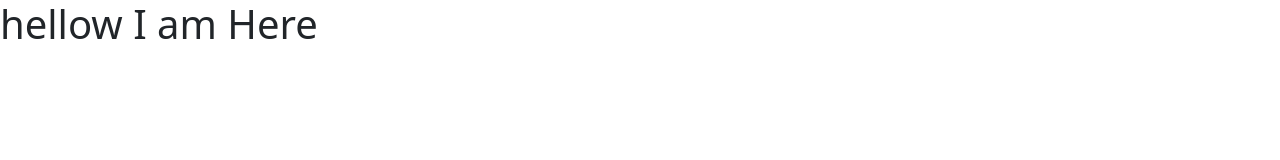
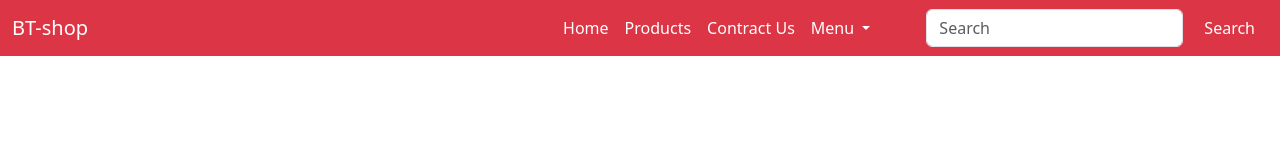
Before and after one commit to minnatur-rahman/Bootstrap-project, a plain HTML site: page index.html in a window 1280 px wide. Drawn offline with nearby package versions, Linux system fonts and the light colour scheme.

Commit message:
add some data

```diff
--- a/index.html
+++ b/index.html
@@ -8,7 +8,45 @@
 </head>
 <body>
 
-<h1>hellow I am Here</h1>
+
+    <nav class="navbar navbar-expand-lg bg-danger">
+        <div class="container-fluid">
+          <a class="navbar-brand text-white" href="#">BT-shop</a>
+          <button class="navbar-toggler" type="button" data-bs-toggle="collapse" data-bs-target="#navbarSupportedContent" aria-controls="navbarSupportedContent" aria-expanded="false" aria-label="Toggle navigation">
+            <span class="navbar-toggler-icon"></span>
+          </button>
+          <div class="collapse navbar-collapse" id="navbarSupportedContent">
+            <ul class="navbar-nav ms-auto mb-2 mb-lg-0 me-5">
+              <li class="nav-item">
+                <a class="nav-link active text-white" aria-current="page" href="#">Home</a>
+              </li>
+              <li class="nav-item">
+                <a class="nav-link text-white" href="#">Products</a>
+              </li>
+              <li class="nav-item">
+                <a class="nav-link text-white" href="#">Contract Us</a>
+              </li>
+              <li class="nav-item dropdown">
+                <a class="nav-link dropdown-toggle text-white" href="#" role="button" data-bs-toggle="dropdown" aria-expanded="false">
+                  Menu
+                </a>
+                <ul class="dropdown-menu">
+                  <li><a class="dropdown-item" href="#">Home</a></li>
+                  <li><a class="dropdown-item" href="#">Another action</a></li>
+                  <li><hr class="dropdown-divider"></li>
+                  <li><a class="dropdown-item" href="http://www.facebook.com">Something else here</a></li>
+                  <li><a class="dropdown-item" href="#">Something </a></li>
+                </ul>
+              </li>
+            </ul>
+            <form class="d-flex" role="search">
+              <input class="form-control me-2" type="search" placeholder="Search" aria-label="Search">
+              <button class="btn btn-danger" type="submit">Search</button>
+            </form>
+          </div>
+        </div>
+      </nav>
+
 
 
     <script src="https://cdn.jsdelivr.net/npm/bootstrap@5.3.2/dist/js/bootstrap.bundle.min.js" integrity="sha384-C6RzsynM9kWDrMNeT87bh95OGNyZPhcTNXj1NW7RuBCsyN/o0jlpcV8Qyq46cDfL" crossorigin="anonymous"></script>
```
